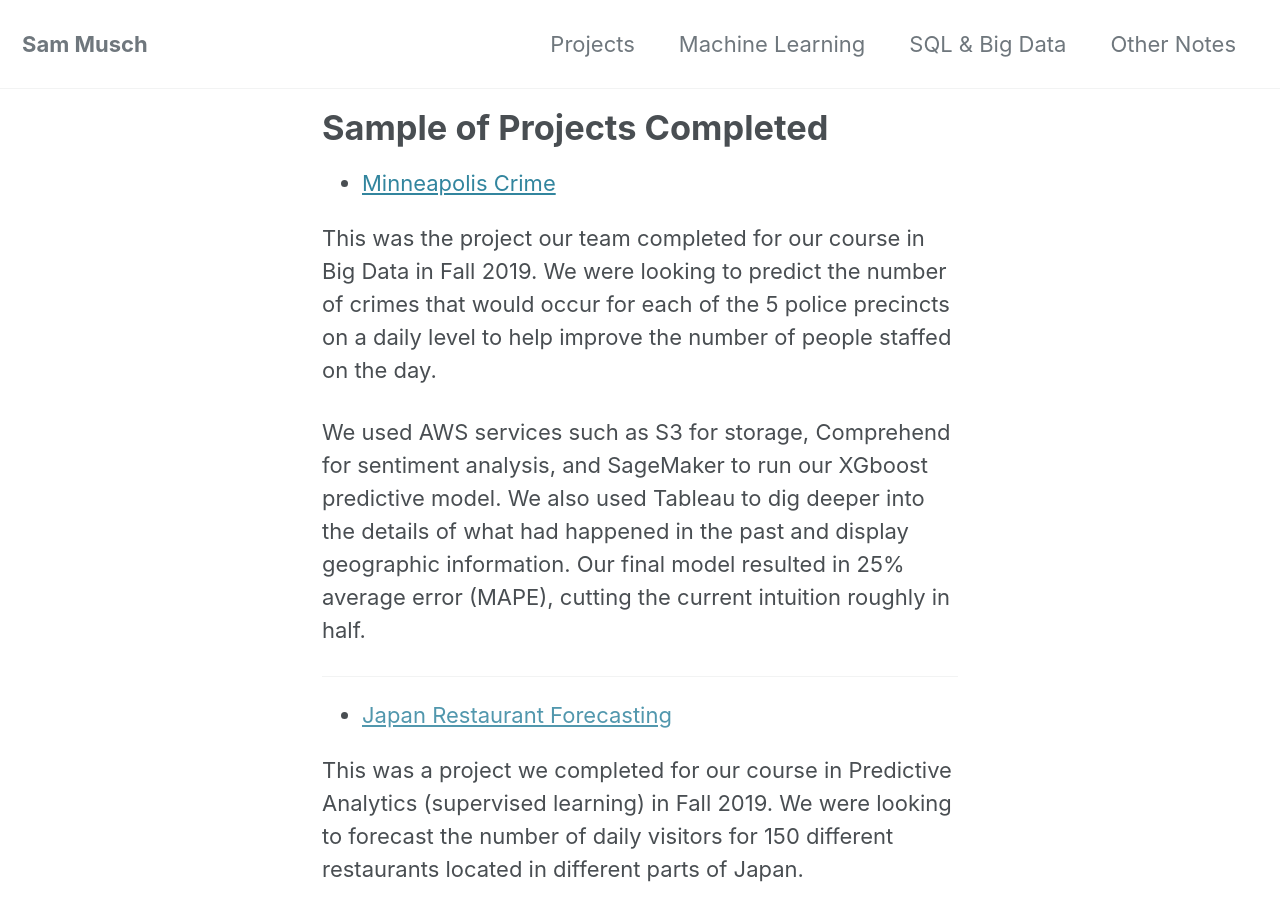
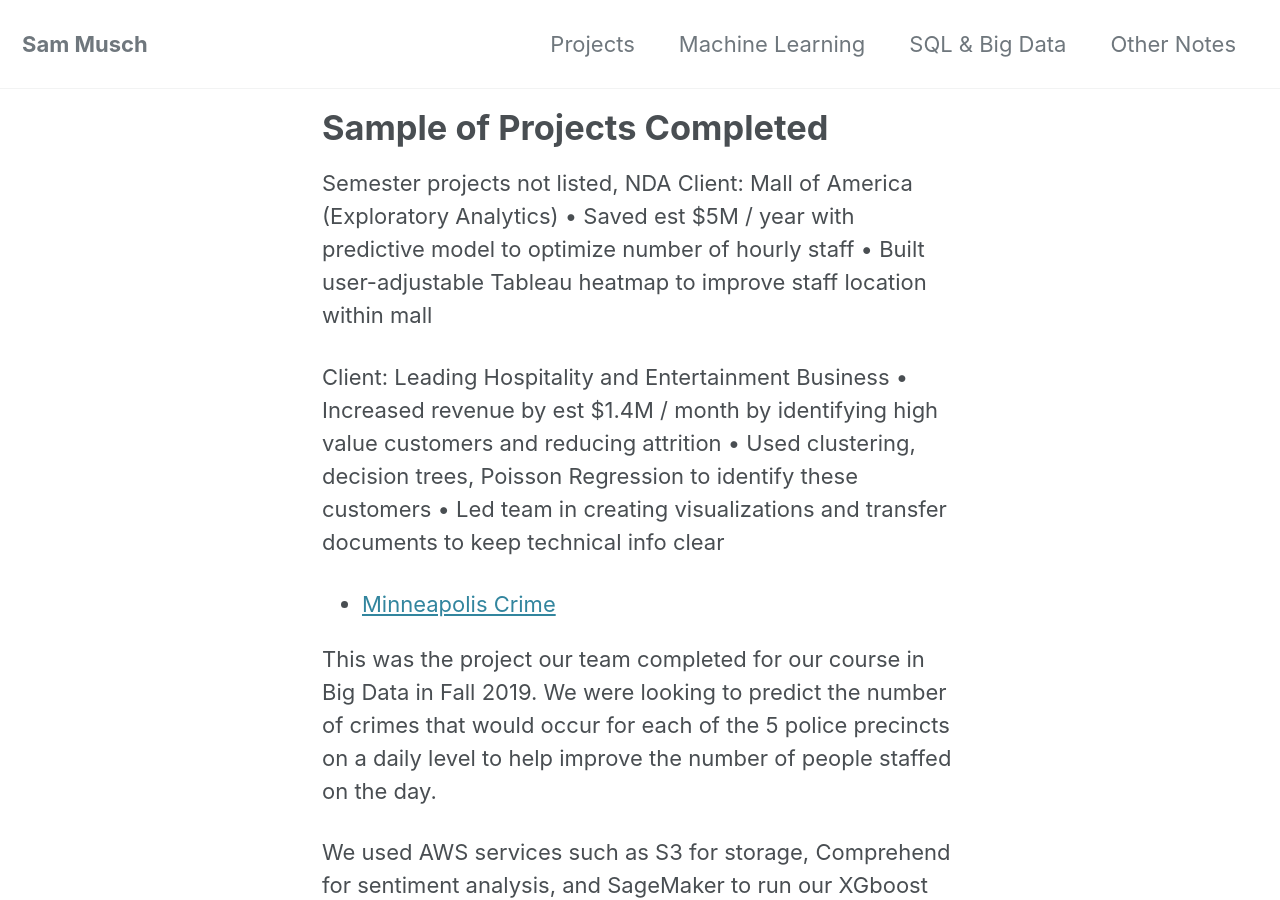
Before and after one commit to SamMusch/SamMusch.github.io, a Jekyll site: the page built from _pages/Projects.md, in a window 1280 px wide and 900 px high. Built offline with Jekyll 4.4.1, drawn with Linux system fonts in a browser that asks for light colours; cached includes are drawn as plain includes; nearby versions of some CDN libraries.

Commit message:
Add files via upload

```diff
--- a/_pages/Projects.md
+++ b/_pages/Projects.md
@@ -3,6 +3,18 @@
 permalink: /projects/
 title: "Sample of Projects Completed"
 ---
+
+Semester projects not listed, NDA
+Client: Mall of America (Exploratory Analytics)
+•	Saved est $5M / year with predictive model to optimize number of hourly staff
+•	Built user-adjustable Tableau heatmap to improve staff location within mall
+
+Client: Leading Hospitality and Entertainment Business
+•	Increased revenue by est $1.4M / month by identifying high value customers and reducing attrition
+•	Used clustering, decision trees, Poisson Regression to identify these customers
+•	Led team in creating visualizations and transfer documents to keep technical info clear
+
+
 
 - [Minneapolis Crime](https://github.umn.edu/bhatt339/TrendsMarketplace-Team15)
 
```
